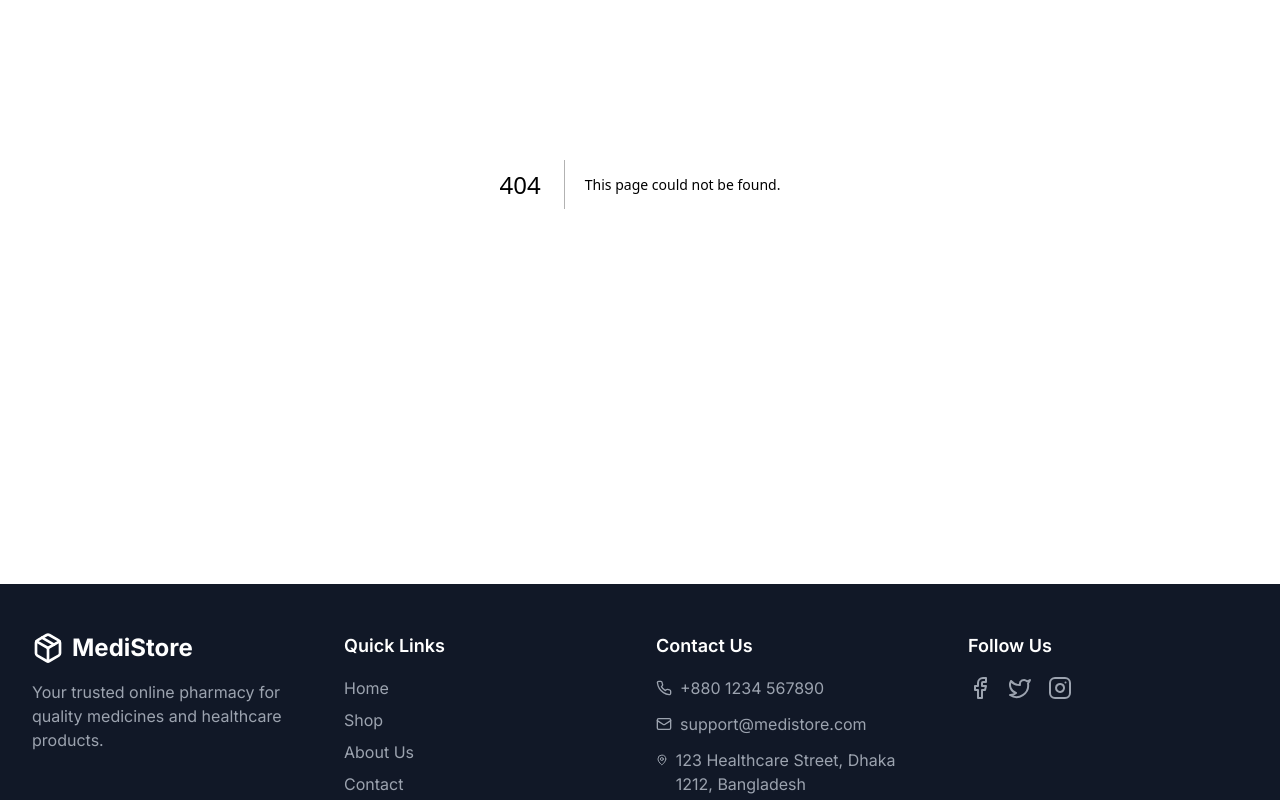
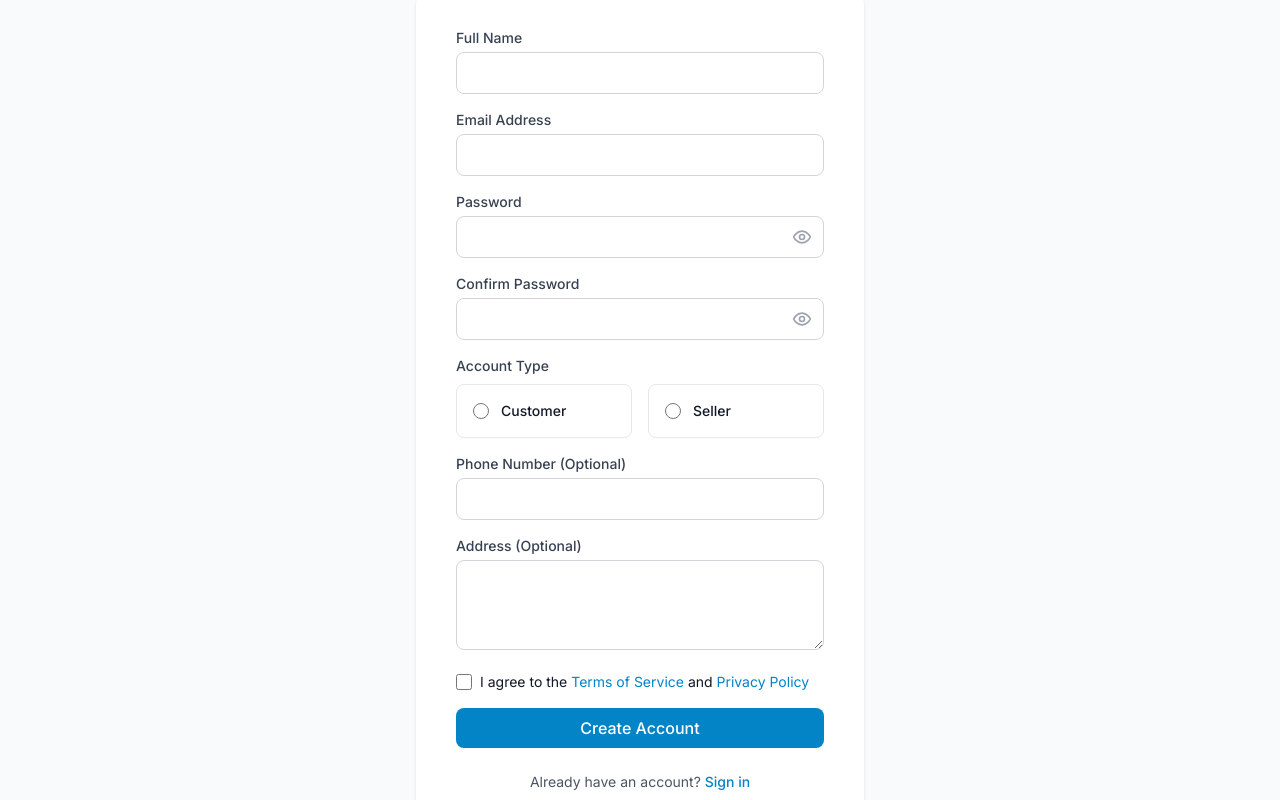
Before and after one commit to mdshahariarhafizofficial/MediStore-Frontend, a Next.js app: page /register in a window 1280 px wide. Before the commit this address had no page. Shown: the part 280-1080 px from the top of the page. Built offline with nearby package versions, Linux system fonts and the light colour scheme; no server answers.

Commit message:
Register page added

```diff
--- /dev/null
+++ b/src/app/(auth)/register/page.tsx
@@ -0,0 +1,248 @@
+'use client';
+
+import React, { useState } from 'react';
+import Link from 'next/link';
+import { useRouter } from 'next/navigation';
+import { useForm } from 'react-hook-form';
+import { zodResolver } from '@hookform/resolvers/zod';
+import { z } from 'zod';
+import { Package, Eye, EyeOff } from 'lucide-react';
+import toast from 'react-hot-toast';
+import Input from '@/components/ui/Input';
+import Button from '@/components/ui/Button';
+import { authApi } from '@/lib/api/auth';
+import { useAuthStore } from '@/store/auth.store';
+
+const registerSchema = z.object({
+  name: z.string().min(2, 'Name must be at least 2 characters'),
+  email: z.string().email('Invalid email address'),
+  password: z.string().min(6, 'Password must be at least 6 characters'),
+  confirmPassword: z.string(),
+  role: z.enum(['CUSTOMER', 'SELLER']),
+  phone: z.string().optional(),
+  address: z.string().optional(),
+}).refine((data) => data.password === data.confirmPassword, {
+  message: "Passwords don't match",
+  path: ["confirmPassword"],
+});
+
+type RegisterFormData = z.infer<typeof registerSchema>;
+
+export default function RegisterPage() {
+  const [showPassword, setShowPassword] = useState(false);
+  const [showConfirmPassword, setShowConfirmPassword] = useState(false);
+  const [isLoading, setIsLoading] = useState(false);
+  const router = useRouter();
+  const { login } = useAuthStore();
+
+  const {
+    register,
+    handleSubmit,
+    formState: { errors },
+  } = useForm<RegisterFormData>({
+    resolver: zodResolver(registerSchema),
+  });
+
+  const onSubmit = async (data: RegisterFormData) => {
+    setIsLoading(true);
+    try {
+      const response = await authApi.register({
+        name: data.name,
+        email: data.email,
+        password: data.password,
+        role: data.role,
+        phone: data.phone,
+        address: data.address,
+      });
+
+      if (response.success) {
+        login(response.data!.user, response.data!.token);
+        toast.success('Registration successful!');
+
+        // Redirect based on role
+        switch (response.data!.user.role) {
+          case 'SELLER':
+            router.push('/seller/dashboard');
+            break;
+          case 'CUSTOMER':
+            router.push('/');
+            break;
+          default:
+            router.push('/');
+        }
+      }
+    } catch (error: any) {
+      toast.error(error.message || 'Registration failed');
+    } finally {
+      setIsLoading(false);
+    }
+  };
+
+  return (
+    <div className="w-full max-w-md">
+      <div className="text-center mb-8">
+        <div className="flex justify-center mb-4">
+          <Package className="h-12 w-12 text-primary-600" />
+        </div>
+        <h1 className="text-3xl font-bold text-gray-900">Create Account</h1>
+        <p className="text-gray-600 mt-2">Join MediStore today</p>
+      </div>
+
+      <div className="bg-white py-8 px-6 shadow rounded-lg sm:px-10">
+        <form onSubmit={handleSubmit(onSubmit)} className="space-y-4">
+          <Input
+            label="Full Name"
+            type="text"
+            autoComplete="name"
+            error={errors.name?.message}
+            {...register('name')}
+          />
+
+          <Input
+            label="Email Address"
+            type="email"
+            autoComplete="email"
+            error={errors.email?.message}
+            {...register('email')}
+          />
+
+          <div>
+            <label className="block text-sm font-medium text-gray-700 mb-1">
+              Password
+            </label>
+            <div className="relative">
+              <Input
+                type={showPassword ? 'text' : 'password'}
+                autoComplete="new-password"
+                error={errors.password?.message}
+                {...register('password')}
+              />
+              <button
+                type="button"
+                className="absolute right-3 top-1/2 transform -translate-y-1/2"
+                onClick={() => setShowPassword(!showPassword)}
+              >
+                {showPassword ? (
+                  <EyeOff className="h-5 w-5 text-gray-400" />
+                ) : (
+                  <Eye className="h-5 w-5 text-gray-400" />
+                )}
+              </button>
+            </div>
+          </div>
+
+          <div>
+            <label className="block text-sm font-medium text-gray-700 mb-1">
+              Confirm Password
+            </label>
+            <div className="relative">
+              <Input
+                type={showConfirmPassword ? 'text' : 'password'}
+                autoComplete="new-password"
+                error={errors.confirmPassword?.message}
+                {...register('confirmPassword')}
+              />
+              <button
+                type="button"
+                className="absolute right-3 top-1/2 transform -translate-y-1/2"
+                onClick={() => setShowConfirmPassword(!showConfirmPassword)}
+              >
+                {showConfirmPassword ? (
+                  <EyeOff className="h-5 w-5 text-gray-400" />
+                ) : (
+                  <Eye className="h-5 w-5 text-gray-400" />
+                )}
+              </button>
+            </div>
+          </div>
+
+          <div>
+            <label className="block text-sm font-medium text-gray-700 mb-2">
+              Account Type
+            </label>
+            <div className="grid grid-cols-2 gap-4">
+              {(['CUSTOMER', 'SELLER'] as const).map((role) => (
+                <label
+                  key={role}
+                  className="flex items-center p-4 border rounded-lg cursor-pointer hover:bg-gray-50"
+                >
+                  <input
+                    type="radio"
+                    value={role}
+                    className="h-4 w-4 text-primary-600 focus:ring-primary-500"
+                    {...register('role')}
+                  />
+                  <span className="ml-3 text-sm font-medium text-gray-900">
+                    {role === 'CUSTOMER' ? 'Customer' : 'Seller'}
+                  </span>
+                </label>
+              ))}
+            </div>
+            {errors.role && (
+              <p className="mt-1 text-sm text-red-600">{errors.role.message}</p>
+            )}
+          </div>
+
+          <Input
+            label="Phone Number (Optional)"
+            type="tel"
+            autoComplete="tel"
+            error={errors.phone?.message}
+            {...register('phone')}
+          />
+
+          <div>
+            <label className="block text-sm font-medium text-gray-700 mb-1">
+              Address (Optional)
+            </label>
+            <textarea
+              className="w-full px-4 py-2 border border-gray-300 rounded-lg focus:outline-none focus:ring-2 focus:ring-primary-500 focus:border-transparent"
+              rows={3}
+              {...register('address')}
+            />
+          </div>
+
+          <div className="flex items-center">
+            <input
+              id="terms"
+              type="checkbox"
+              className="h-4 w-4 text-primary-600 focus:ring-primary-500 border-gray-300 rounded"
+              required
+            />
+            <label htmlFor="terms" className="ml-2 block text-sm text-gray-900">
+              I agree to the{' '}
+              <Link href="/terms" className="text-primary-600 hover:text-primary-500">
+                Terms of Service
+              </Link>{' '}
+              and{' '}
+              <Link href="/privacy" className="text-primary-600 hover:text-primary-500">
+                Privacy Policy
+              </Link>
+            </label>
+          </div>
+
+          <Button
+            type="submit"
+            loading={isLoading}
+            fullWidth
+            className="mt-4"
+          >
+            Create Account
+          </Button>
+        </form>
+
+        <div className="mt-6 text-center">
+          <p className="text-sm text-gray-600">
+            Already have an account?{' '}
+            <Link
+              href="/login"
+              className="font-medium text-primary-600 hover:text-primary-500"
+            >
+              Sign in
+            </Link>
+          </p>
+        </div>
+      </div>
+    </div>
+  );
+}
```
